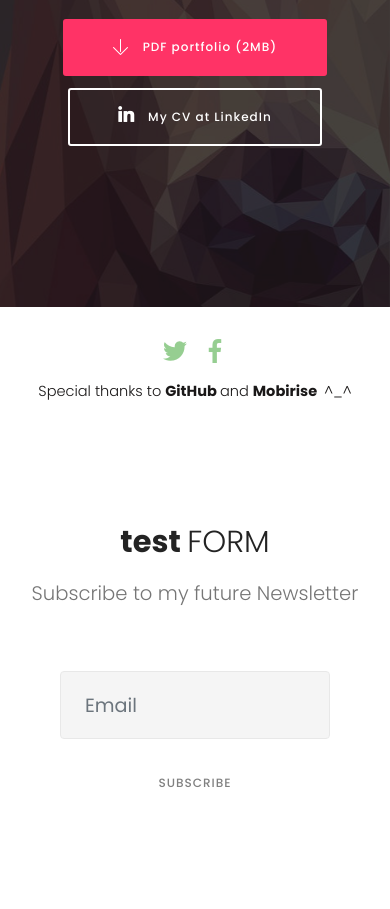
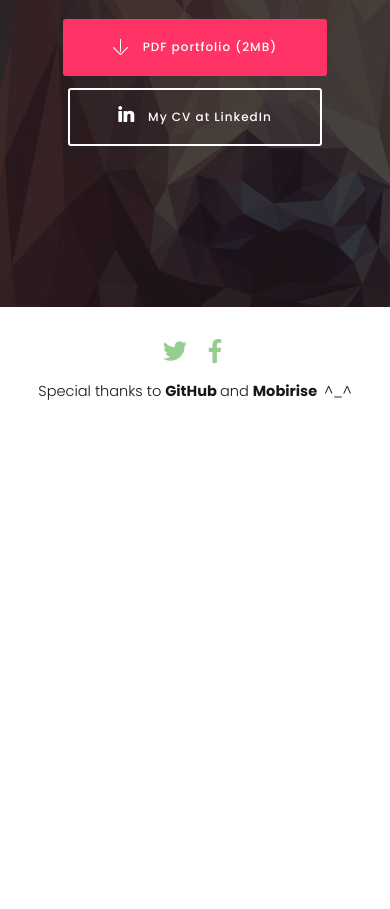
Before and after one commit to nightmustfall/nightmustfall.github.io, a plain HTML site: page index.html in a window 390 px wide. Shown: the part 537-1446 px from the top of the page. After the commit the page ends 968 px from the top, so only its background shows below. Drawn offline with Linux system fonts and the light colour scheme; files whose address does not match are found by name.

Commit message:
create github pages

```diff
--- a/assets/mobirise/css/mbr-additional.css
+++ b/assets/mobirise/css/mbr-additional.css
@@ -1382,51 +1382,6 @@ body {
 .cid-rfqnRCPLGM .media-container-row .mbr-text {
   color: #1a1818;
 }
-.cid-rkfel0QgVe {
-  padding-top: 90px;
-  padding-bottom: 90px;
-  background-color: #ffffff;
-}
-.cid-rkfel0QgVe .mbr-section-subtitle {
-  color: #767676;
-}
-.cid-rkfel0QgVe .formoid {
-  margin: auto;
-}
-.cid-rkfel0QgVe .form-control {
-  padding-left: 1.5rem;
-  padding-right: 1.5rem;
-}
-.cid-rkfel0QgVe .input-group-btn .btn {
-  padding-top: 1rem;
-  padding-bottom: 1rem;
-  margin: 0 !important;
-}
-.cid-rkfel0QgVe a:not([href]):not([tabindex]) {
-  color: #fff;
-}
-.cid-rkfel0QgVe a.btn-white:not([href]):not([tabindex]) {
-  color: #333;
-}
-@media (max-width: 768px) {
-  .cid-rkfel0QgVe .mbr-form .row {
-    -webkit-flex-direction: column;
-    flex-direction: column;
-    -webkit-align-items: center;
-    align-items: center;
-  }
-  .cid-rkfel0QgVe .form-group,
-  .cid-rkfel0QgVe .input-group-btn,
-  .cid-rkfel0QgVe .input-group-btn .btn {
-    max-width: 300px;
-    width: 100%;
-  }
-}
-@media (min-width: 769px) {
-  .cid-rkfel0QgVe .mbr-form .row > * {
-    padding: 0 0.5rem;
-  }
-}
 .cid-qTkzRZLJNu .navbar {
   padding: .5rem 0;
   background: #333333;
--- a/index.html
+++ b/index.html
@@ -9,14 +9,14 @@
   <link rel="shortcut icon" href="assets/images/absztrakt-128x128.png" type="image/x-icon">
   <meta name="description" content="My name is Angéla (aka "Beau" or "NightMustFall"). I am a graphic designer. I work primarily with Photoshop, Illustrator, InDesign and Sublime Editor. I have intermediate knowledge of HTML, CSS and basic JavaScript for rapid prototyping.">
   <title>ANGÉLA HORVATH - I am a graphic designer</title>
+  <link rel="stylesheet" href="assets/web/assets/mobirise-icons-bold/mobirise-icons-bold.css">
   <link rel="stylesheet" href="assets/web/assets/mobirise-icons/mobirise-icons.css">
-  <link rel="stylesheet" href="assets/web/assets/mobirise-icons-bold/mobirise-icons-bold.css">
   <link rel="stylesheet" href="assets/tether/tether.min.css">
   <link rel="stylesheet" href="assets/bootstrap/css/bootstrap.min.css">
   <link rel="stylesheet" href="assets/bootstrap/css/bootstrap-grid.min.css">
   <link rel="stylesheet" href="assets/bootstrap/css/bootstrap-reboot.min.css">
+  <link rel="stylesheet" href="assets/socicon/css/styles.css">
   <link rel="stylesheet" href="assets/animatecss/animate.min.css">
-  <link rel="stylesheet" href="assets/socicon/css/styles.css">
   <link rel="stylesheet" href="assets/theme/css/style.css">
   <link rel="stylesheet" href="assets/mobirise/css/mbr-additional.css" type="text/css">
 
@@ -45,7 +45,7 @@
 
 </section>
 
-<section class="engine"><a href="https://mobirise.info/n">simple site templates</a></section><section once="" class="cid-rfqnRCPLGM" id="footer7-10">
+<section class="engine"><a href="https://mobirise.info/h">how to create a web page for free</a></section><section once="" class="cid-rfqnRCPLGM" id="footer7-10">
 
 
 
@@ -80,57 +80,15 @@
     </div>
 </section>
 
-<section class="mbr-section form3 cid-rkfel0QgVe" id="form3-11">
-
-
-
-
-
-    <div class="container">
-        <div class="row justify-content-center">
-            <div class="title col-12 col-lg-8">
-                <h2 class="align-center pb-2 mbr-fonts-style display-2"><strong>
-                    test </strong>FORM
-                </h2>
-                <h3 class="mbr-section-subtitle align-center pb-5 mbr-light mbr-fonts-style display-5">
-                    Subscribe to my future Newsletter
-                </h3>
-            </div>
-        </div>
-
-        <div class="row py-2 justify-content-center">
-            <div class="col-12 col-lg-6  col-md-8 " data-form-type="formoid">
-                <!---Formbuilder Form--->
-                <form action="https://mobirise.com/" method="POST" class="mbr-form form-with-styler" data-form-title="Mobirise Form"><input type="hidden" name="email" data-form-email="true" value="V8+uVvEAraT9Mvovmv93i2VSyogkaXA6HoIU9r0TihpzgvfgCSODxTyiCyNwVO7TA42yvG+uLxW/wurTGahrisU9EoRwauSajKbh+egVOhlIWuyL6A1DeSJlYuoPKdSP">
-                    <div class="row">
-                        <div hidden="hidden" data-form-alert="" class="alert alert-success col-12">Thanks for filling out the form!</div>
-                        <div hidden="hidden" data-form-alert-danger="" class="alert alert-danger col-12">
-                        </div>
-                    </div>
-                    <div class="dragArea row">
-                        <div class="form-group col" data-for="email">
-                            <input type="email" name="email" placeholder="Email" data-form-field="Email" required="required" class="form-control display-7" id="email-form3-11">
-                        </div>
-                        <div class="col-auto input-group-btn">
-                            <button type="submit" class="btn btn-primary  display-4">SUBSCRIBE</button>
-                        </div>
-                    </div>
-                </form><!---Formbuilder Form--->
-            </div>
-        </div>
-    </div>
-</section>
-
 
   <script src="assets/web/assets/jquery/jquery.min.js"></script>
   <script src="assets/popper/popper.min.js"></script>
   <script src="assets/tether/tether.min.js"></script>
   <script src="assets/bootstrap/js/bootstrap.min.js"></script>
-  <script src="assets/parallax/jarallax.min.js"></script>
   <script src="assets/viewportchecker/jquery.viewportchecker.js"></script>
   <script src="assets/smoothscroll/smooth-scroll.js"></script>
+  <script src="assets/parallax/jarallax.min.js"></script>
   <script src="assets/theme/js/script.js"></script>
-  <script src="assets/formoid/formoid.min.js"></script>
 
 
  <div id="scrollToTop" class="scrollToTop mbr-arrow-up"><a style="text-align: center;"><i class="mbr-arrow-up-icon mbr-arrow-up-icon-cm cm-icon cm-icon-smallarrow-up"></i></a></div>
```
Also changed, not shown: page1.html (+1 -1 lines), page2.html (+1 -1 lines), 1 other file.
